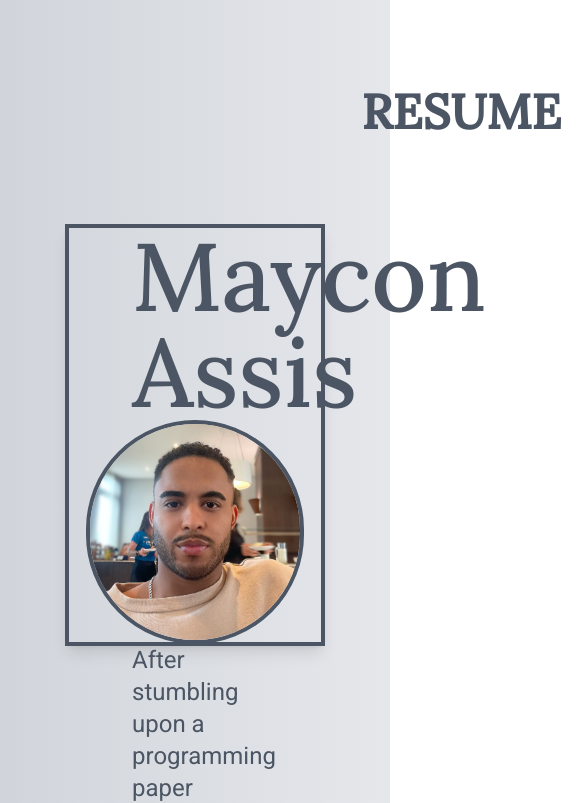
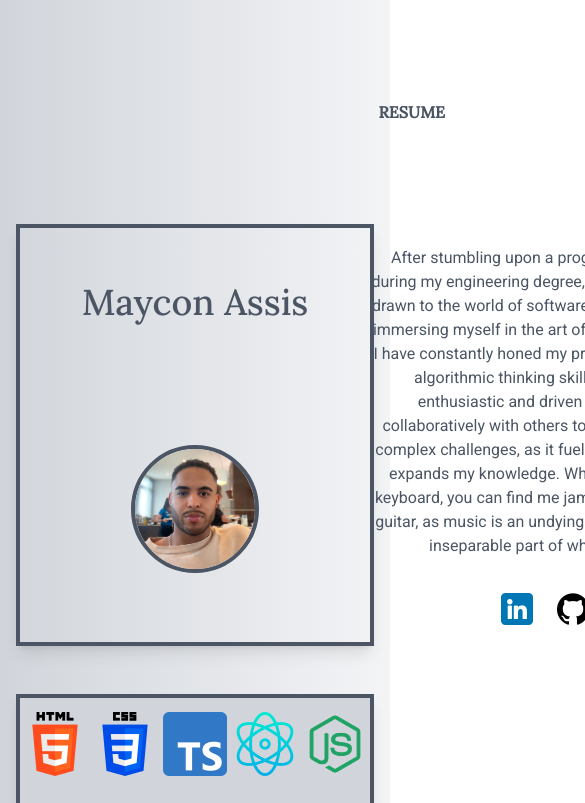
Before and after one commit to maycon-assis/Portfolio, a React (Vite) app: page / in a window 390 px wide. Shown: the top 803 px of the page, 585 px wide, since content can reach past the window. Built offline with nearby package versions, Linux system fonts and the light colour scheme; a web font is replaced by a local one.

Commit message:
current state

```diff
--- a/src/App.tsx
+++ b/src/App.tsx
@@ -4,12 +4,12 @@ import Work from './Work'
 
 function App() {
   return (
-    <div>
-      <div className=" bg-gradient-to-l from-gray-200 to-gray-300">
+    <div className="flex flex-col">
+      <div className=" bg-gradient-to-l from-gray-100 to-gray-300">
         <Navbar />
         <Home />
       </div>
-      <div className=" bg-gradient-to-l from-gray-200 to-gray-300">
+      <div className=" bg-gradient-to-l from-gray-100 to-gray-300">
         <Work />
       </div>
     </div>
--- a/src/Home.tsx
+++ b/src/Home.tsx
@@ -12,30 +12,30 @@ const stackIcons = [
 
 const Home = () => {
   return (
-    <div className="flex flex-col gap-48 justify-start items-center h-screen">
-      <div className="flex flex-wrap border-4 justify-around flex-shrink-0 items-center border-gray-600 w-8/12 h-3/6 shadow-lg ">
-        <h1 className=" text-8xl text-gray-600 w-1/2 font-lora ">Maycon Assis</h1>
-        <a href="https://github.com/maycon-assis" target="_blank">
-          <img className=" border-4 border-gray-600 rounded-full h-56" src="Maycon (3).jpg" alt="" />
+    <div className="flex flex-col gap-12 md:gap-24 lg:gap-48 justify-start items-center h-screen">
+      <div className="flex flex-col md:flex-row flex-wrap border-4 justify-around items-center border-gray-600 w-11/12 md:w-8/12 h-3/6 shadow-lg">
+        <h1 className="text-4xl md:text-6xl lg:text-8xl text-gray-600 w-full md:w-1/2 font-lora text-center">Maycon Assis</h1>
+        <a href="https://github.com/maycon-assis" target="_blank" rel="noopener noreferrer">
+          <img className="border-4 border-gray-600 rounded-full h-32 md:h-48 lg:h-56 w-32 md:w-48 lg:w-56 mx-auto my-4 md:my-0" src="Maycon (3).jpg" alt="" />
         </a>
-        <p className="  text-gray-600 text-2xl w-1/2 font-robo">
+        <p className="text-gray-600 text-base md:text-xl lg:text-2xl w-full md:w-1/2 font-robo text-center md:text-left">
           After stumbling upon a programming paper during my engineering degree, I was immediately drawn to the world of software engineering. Fully immersing myself in the art of building software, I
           have constantly honed my problem-solving and algorithmic thinking skills. I am most enthusiastic and driven when I work collaboratively with others to take on new and complex challenges, as
           it fuels my curiosity and expands my knowledge. When I'm not at my keyboard, you can find me jamming away on my guitar, as music is an undying passion that is an inseparable part of who I
           am. 🎵
         </p>
-        <div className="flex gap-12">
-          <a href="https://www.linkedin.com/in/maycon-assis-nz/" target="_blank">
-            <img className="h-12" src="linkedin.png"></img>
+        <div className="flex gap-6 md:gap-10 justify-center md:justify-start w-full md:w-1/2">
+          <a href="https://www.linkedin.com/in/maycon-assis-nz/" target="_blank" rel="noopener noreferrer">
+            <img className="h-8 md:h-12" src="linkedin.png" alt="LinkedIn"></img>
           </a>
-          <a href="https://github.com/maycon-assis" target="_blank">
-            <img className=" h-12" src="github.png" alt="" />
+          <a href="https://github.com/maycon-assis" target="_blank" rel="noopener noreferrer">
+            <img className="h-8 md:h-12" src="github.png" alt="GitHub" />
           </a>
         </div>
       </div>
-      <div className="flex justify-around items-center shadow-lg flex-shrink-0 bg-gray-300 l h-48 w-8/12 border-4 border-gray-600 ">
+      <div className="flex flex-wrap justify-around items-center shadow-lg flex-shrink-0 bg-gray-300 l h-48 w-11/12 md:w-8/12 border-4 border-gray-600 ">
         {stackIcons.map((icon, i) => (
-          <img className="h-24" key={i} src={icon} alt={`Icon-${i}`}></img>
+          <img className="h-16 md:h-24" key={i} src={icon} alt={`Icon-${i}`}></img>
         ))}
       </div>
     </div>
--- a/src/Navbar.tsx
+++ b/src/Navbar.tsx
@@ -2,15 +2,15 @@ import { Link } from 'react-scroll'
 
 function Navbar() {
   return (
-    <nav className="flex justify-center items-center w-8/12 mx-auto h-56 ">
-      <ul className="flex gap-96 text-3xl">
-        <li className="text-gray-600 text-5xl hover:text-orange-500 font-bold duration-300 font-lora ease-in-out cursor-pointer">
+    <nav className="container mx-auto px-4 h-56 flex items-center justify-center">
+      <ul className="flex gap-96 lg:text-5xl ">
+        <li className="text-gray-600 hover:text-orange-500 font-bold duration-300 font-lora ease-in-out cursor-pointer">
           <Link activeClass="active" to="work" spy={true} smooth={true} duration={700}>
             WORK
           </Link>
         </li>
 
-        <li className=" text-5xl text-gray-600 hover:text-orange-500 font-bold duration-300 font-lora ease-in-out cursor-pointer">
+        <li className="l text-gray-600 hover:text-orange-500 font-bold duration-300 font-lora ease-in-out cursor-pointer">
           <a href="Maycon-Assis-2023-Resume.pdf " target="_blank" rel="noopener noreferrer">
             RESUME
           </a>
```
